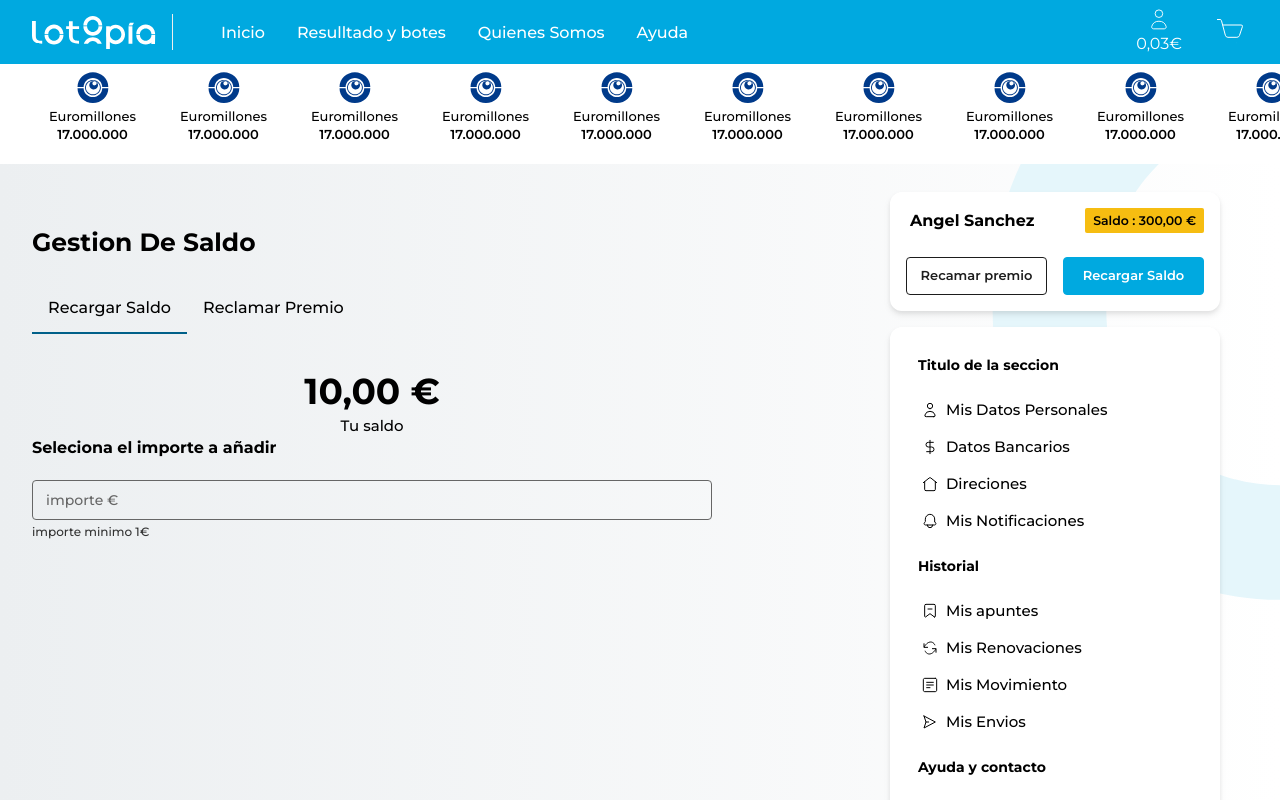
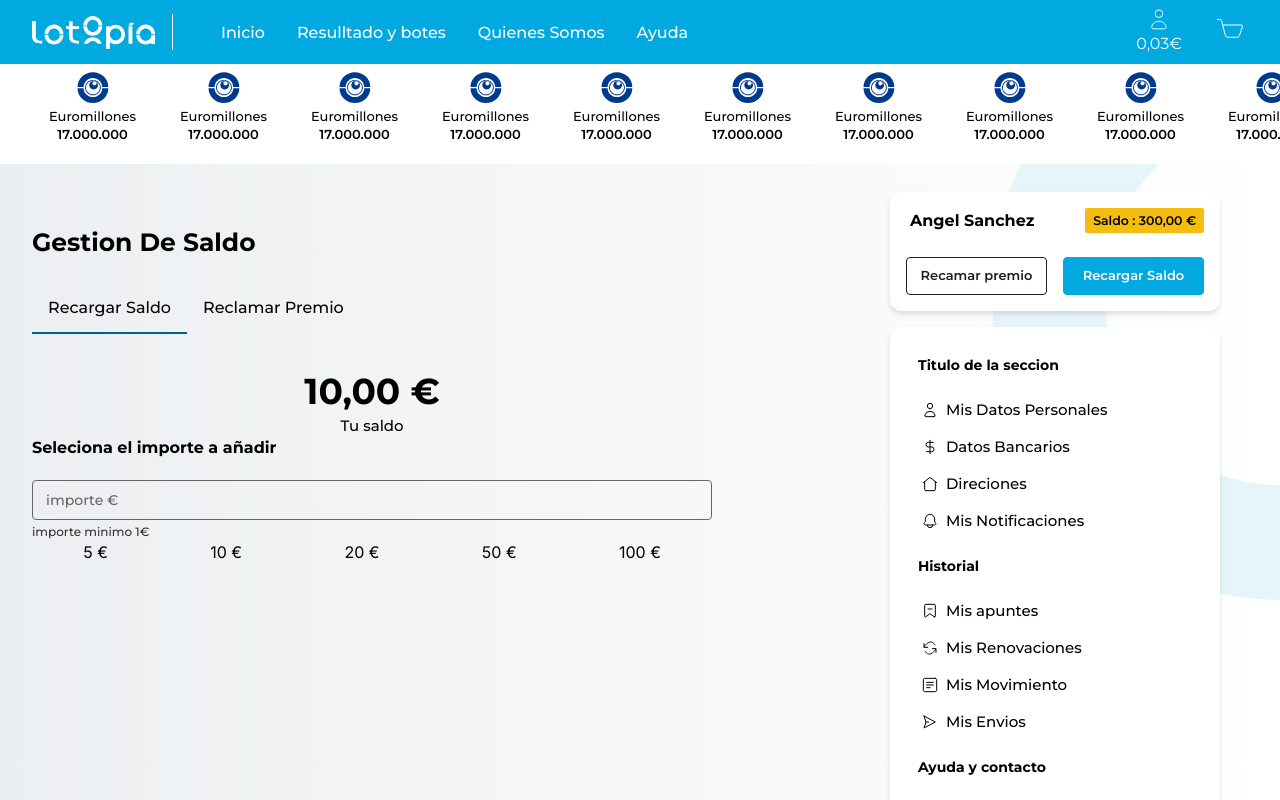
Before and after one commit to angeleesc/pulpo-line-challenger-2, a Next.js app: page / in a window 1280 px wide. Shown: the top 800 px of the page. Built offline with nearby package versions, Linux system fonts and the light colour scheme.

Commit message:
configuracion base

```diff
--- /dev/null
+++ b/src/app/component/inputs/button-group-input/ButtonGroupButton.tsx
@@ -0,0 +1,33 @@
+"use client";
+import { OptionsTabsType } from "@/types/tabOptions";
+import React from "react";
+
+type MenuTabOptionPropsType = {
+  options: OptionsTabsType[];
+  setOption: (value: string) => void;
+  currentOption: String;
+};
+
+export default function ButtonGroupButton({
+  options,
+  currentOption,
+  setOption,
+}: MenuTabOptionPropsType) {
+  return (
+    <div className="flex justify-between">
+      {options.map((option, i) => {
+        return (
+          <button
+          type="button"
+          key={i}
+          className={`text-center flex-grow`}
+          onClick={() => setOption(option.value || "0")}
+          >
+            {option.title && option.title}
+            {"  "} {option.icon && option.icon}
+          </button>
+        );
+      })}
+    </div>
+  );
+}
--- /dev/null
+++ b/src/app/component/inputs/button-group-input/button-group.scss
@@ -0,0 +1,3 @@
+.button-group{
+
+}
--- a/src/app/component/template/rechage-balance-form/RechargeBalanceForm.tsx
+++ b/src/app/component/template/rechage-balance-form/RechargeBalanceForm.tsx
@@ -1,10 +1,41 @@
 "use client";
-import React from "react";
+import React, { useState } from "react";
 import TextInput from "../../inputs/text-input/TextInput";
+import { OptionsTabsType } from "@/types/tabOptions";
+import ButtonGroupButton from "../../inputs/button-group-input/ButtonGroupButton";
+
+const moneyValuesOptions: OptionsTabsType[] = [
+  {
+    title: "5",
+    value: "5",
+    icon: <span>€</span>,
+  },
+  {
+    title: "10",
+    value: "10",
+    icon: <span>€</span>,
+  },
+  {
+    title: "20",
+    value: "20",
+    icon: <span>€</span>,
+  },
+  {
+    title: "50",
+    value: "50",
+    icon: <span>€</span>,
+  },
+  {
+    title: "100",
+    value: "100",
+    icon: <span>€</span>,
+  },
+];
 
 export default function RechargeBalanceForm() {
+  const [balanceState, setBalanceState] = useState<string>("");
 
-
+  console.log("balance a anadir", balanceState);
 
   return (
     <form action="" className="w-full mt-8">
@@ -12,8 +43,19 @@ export default function RechargeBalanceForm() {
         <h2 className="font-bold text-4xl leading-[50px]">{"10,00 €"}</h2>
         <p className="text-[15px] leading-5 font-medium">Tu saldo</p>
       </div>
-      <TextInput texttLabel={"Seleciona el importe a añadir"} placeholder="importe €" info={"importe minimo 1€"} />
-
+      <TextInput
+        texttLabel={"Seleciona el importe a añadir"}
+        placeholder="importe €"
+        info={"importe minimo 1€"}
+        value={balanceState}
+        onChange={(e) => setBalanceState(e.target.value)}
+        type="number"
+      />
+      <ButtonGroupButton
+        currentOption={balanceState}
+        options={moneyValuesOptions}
+        setOption={setBalanceState}
+      />
     </form>
   );
 }
```
